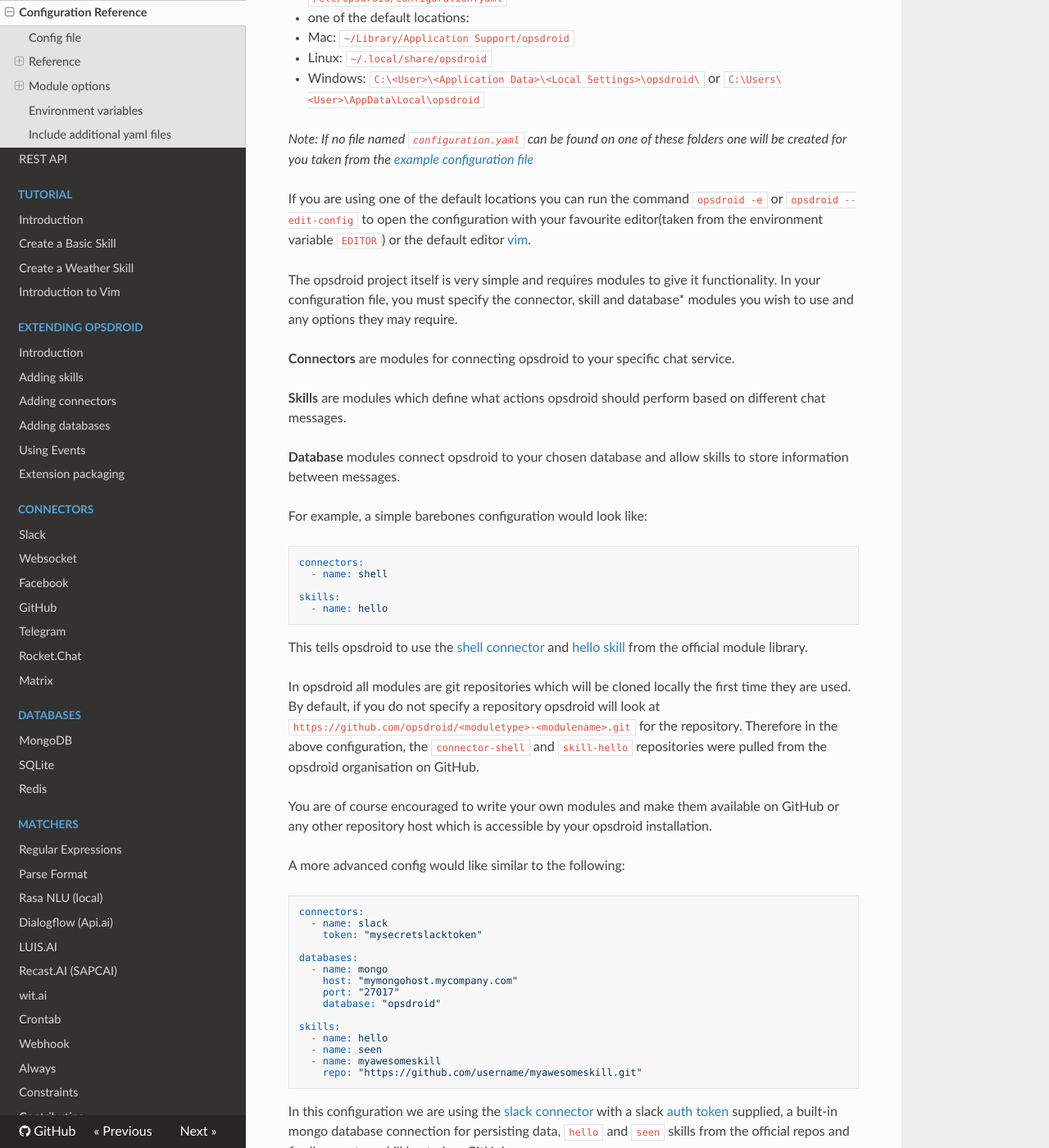
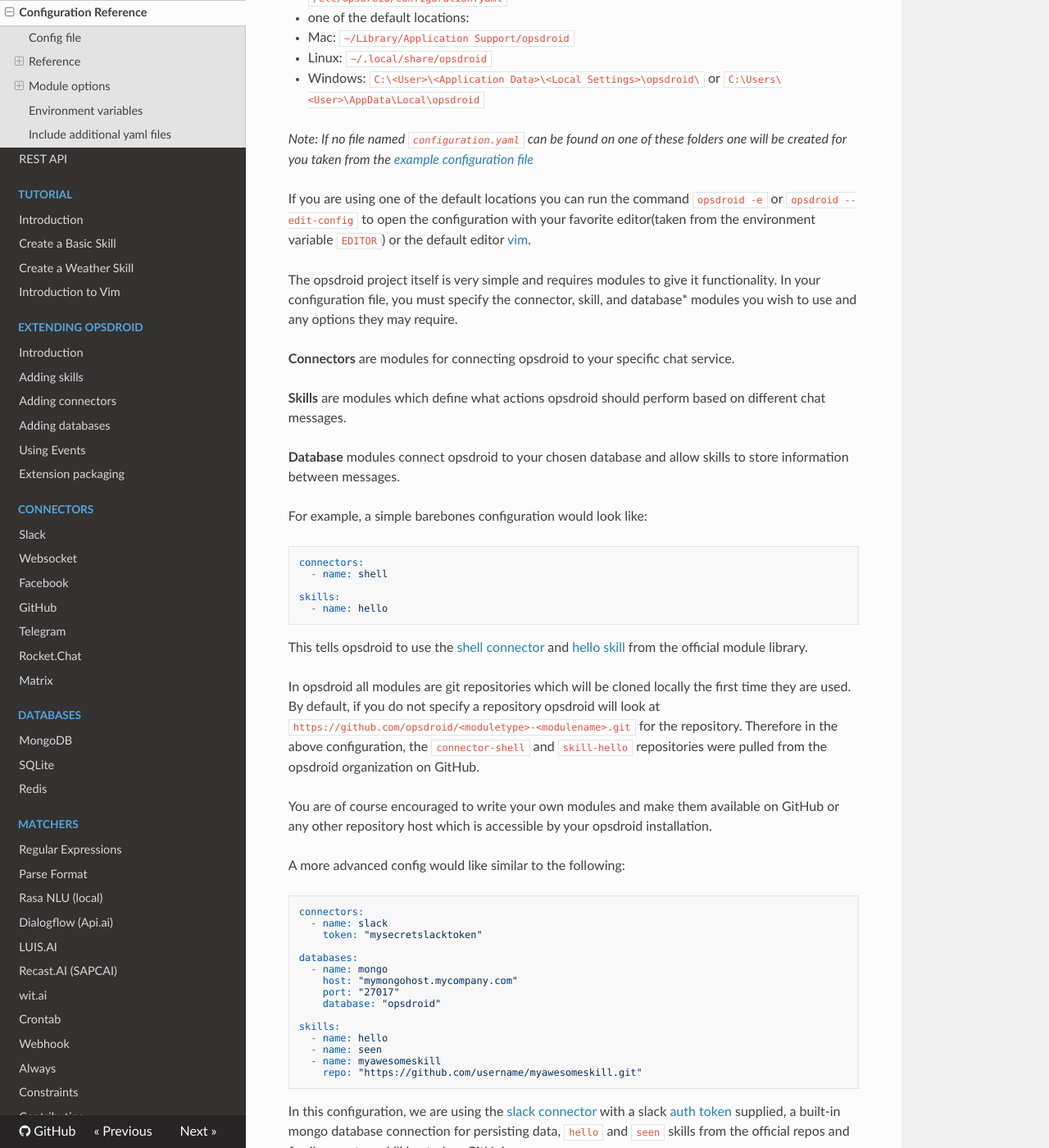
Before and after one commit to opsdroid/opsdroid, an MkDocs documentation site: the page built from docs/configuration-reference.md, in a window 1280 px wide and 1400 px high, scrolled down 857 px. Shown: the whole window at 82% size. Built offline with MkDocs 1.6.1, drawn with Linux system fonts in a browser that asks for light colours; nearby versions of some CDN libraries; old or Windows-style settings are respelled for this version of MkDocs; some of the changed text lies outside the part shown.

Commit message:
spelling mistakes and grammar corrections (#914)

````diff
--- a/docs/configuration-reference.md
+++ b/docs/configuration-reference.md
@@ -36,9 +36,9 @@
 
 _Note: If no file named `configuration.yaml` can be found on one of these folders one will be created for you taken from the [example configuration file](../opsdroid/configuration/example_configuration.yaml)_
 
-If you are using one of the default locations you can run the command `opsdroid -e` or `opsdroid --edit-config` to open the configuration with your favourite editor(taken from the environment variable `EDITOR`) or the default editor [vim](tutorials/introduction-vim.md).
+If you are using one of the default locations you can run the command `opsdroid -e` or `opsdroid --edit-config` to open the configuration with your favorite editor(taken from the environment variable `EDITOR`) or the default editor [vim](tutorials/introduction-vim.md).
 
-The opsdroid project itself is very simple and requires modules to give it functionality. In your configuration file, you must specify the connector, skill and database* modules you wish to use and any options they may require.
+The opsdroid project itself is very simple and requires modules to give it functionality. In your configuration file, you must specify the connector, skill, and database* modules you wish to use and any options they may require.
 
 **Connectors** are modules for connecting opsdroid to your specific chat service.
 
@@ -58,7 +58,7 @@
 
 This tells opsdroid to use the [shell connector](https://github.com/opsdroid/connector-shell) and [hello skill](https://github.com/opsdroid/skill-hello) from the official module library.
 
-In opsdroid all modules are git repositories which will be cloned locally the first time they are used. By default, if you do not specify a repository opsdroid will look at `https://github.com/opsdroid/<moduletype>-<modulename>.git` for the repository. Therefore in the above configuration, the `connector-shell` and `skill-hello` repositories were pulled from the opsdroid organisation on GitHub.
+In opsdroid all modules are git repositories which will be cloned locally the first time they are used. By default, if you do not specify a repository opsdroid will look at `https://github.com/opsdroid/<moduletype>-<modulename>.git` for the repository. Therefore in the above configuration, the `connector-shell` and `skill-hello` repositories were pulled from the opsdroid organization on GitHub.
 
 You are of course encouraged to write your own modules and make them available on GitHub or any other repository host which is accessible by your opsdroid installation.
 
@@ -82,7 +82,7 @@
     repo: "https://github.com/username/myawesomeskill.git"
 ```
 
-In this configuration we are using the [slack connector](/connectors/slack.md) with a slack [auth token](https://api.slack.com/tokens) supplied, a built-in mongo database connection for persisting data, `hello` and `seen` skills from the official repos and finally a custom skill hosted on GitHub.
+In this configuration, we are using the [slack connector](/connectors/slack.md) with a slack [auth token](https://api.slack.com/tokens) supplied, a built-in mongo database connection for persisting data, `hello` and `seen` skills from the official repos and finally a custom skill hosted on GitHub.
 
 Configuration options such as the `token` in the slack connector or the `host`, `port` and `database` options in the mongo database are specific to those modules. Ensure you check each module's required configuration items before you use them.
 
@@ -188,7 +188,7 @@
 - Linux: `/home/<User>/.cache/opsdroid/log`
 - Windows: `C:\Users\<User>\AppData\Local\opsdroid\Logs\`
 
-If you are using one of the default paths for your log you can run the command `opsdroid -l` or `opsdroid --view-log` to open the logs with your favourite editor(taken from the environment variable `EDITOR`) or the default editor [vim](tutorials/introduction-vim.md).
+If you are using one of the default paths for your log you can run the command `opsdroid -l` or `opsdroid --view-log` to open the logs with your favorite editor(taken from the environment variable `EDITOR`) or the default editor [vim](tutorials/introduction-vim.md).
 
 ```yaml
 logging:
@@ -282,7 +282,7 @@
 
 Configure the REST API in opsdroid.
 
-By default, opsdroid will start a web server accessible only to localhost on port `8080` (or `8443` if ssl details are provided). For more information see the [REST API docs](rest-api).
+By default, opsdroid will start a web server accessible only to localhost on port `8080` (or `8443` if SSL details are provided). For more information see the [REST API docs](rest-api).
 
 ```yaml
 web:
@@ -343,7 +343,7 @@
 
 #### GitHub Gist
 
-A gist url to download and install the module from. This downloads the gist
+A gist URL to download and install the module from. This downloads the gist
 to a temporary file and then uses the single file local installer above. Therefore
 Notebooks are also supported.
 
````
Also changed, not shown: other parts of docs/configuration-reference.md (+1 -1 lines).
